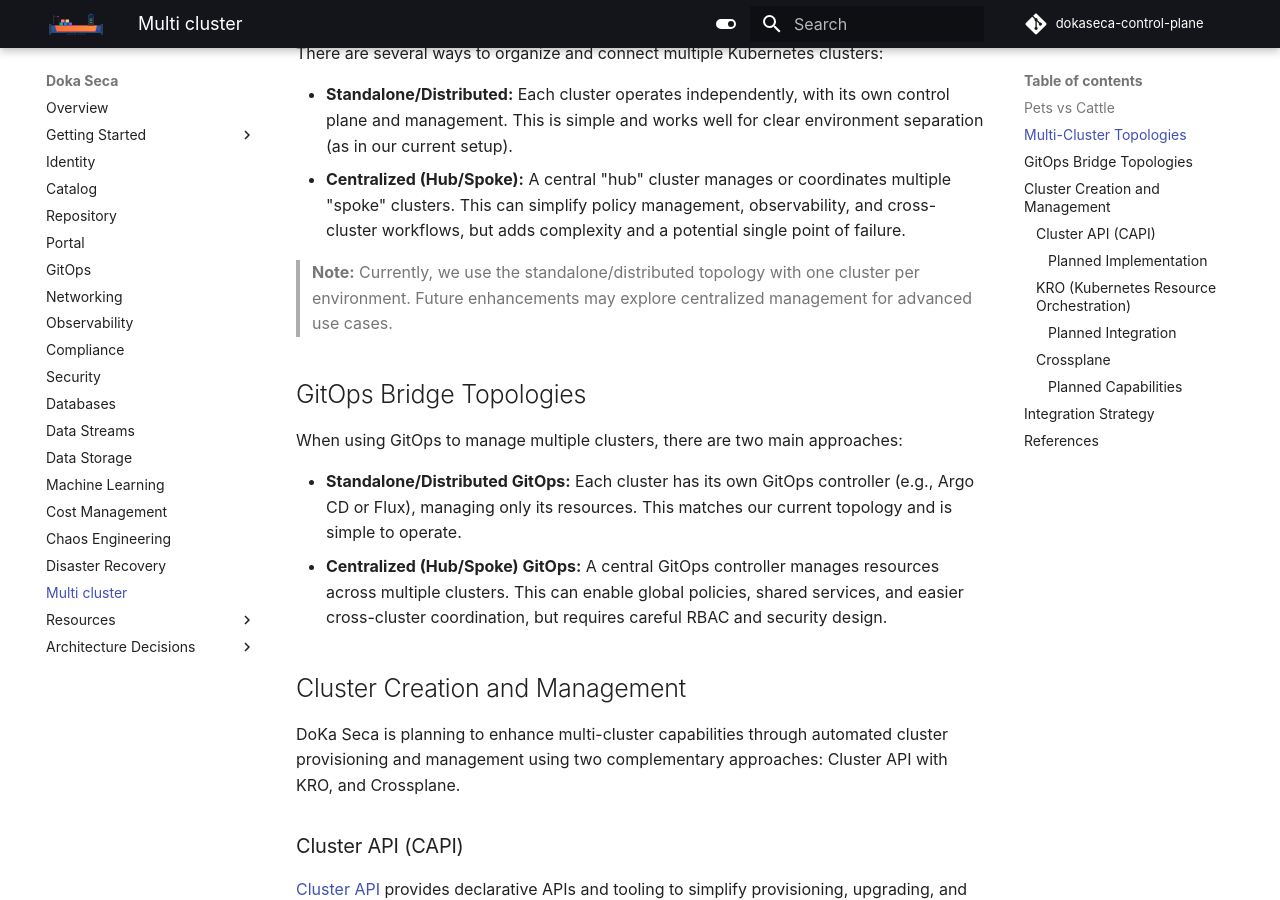
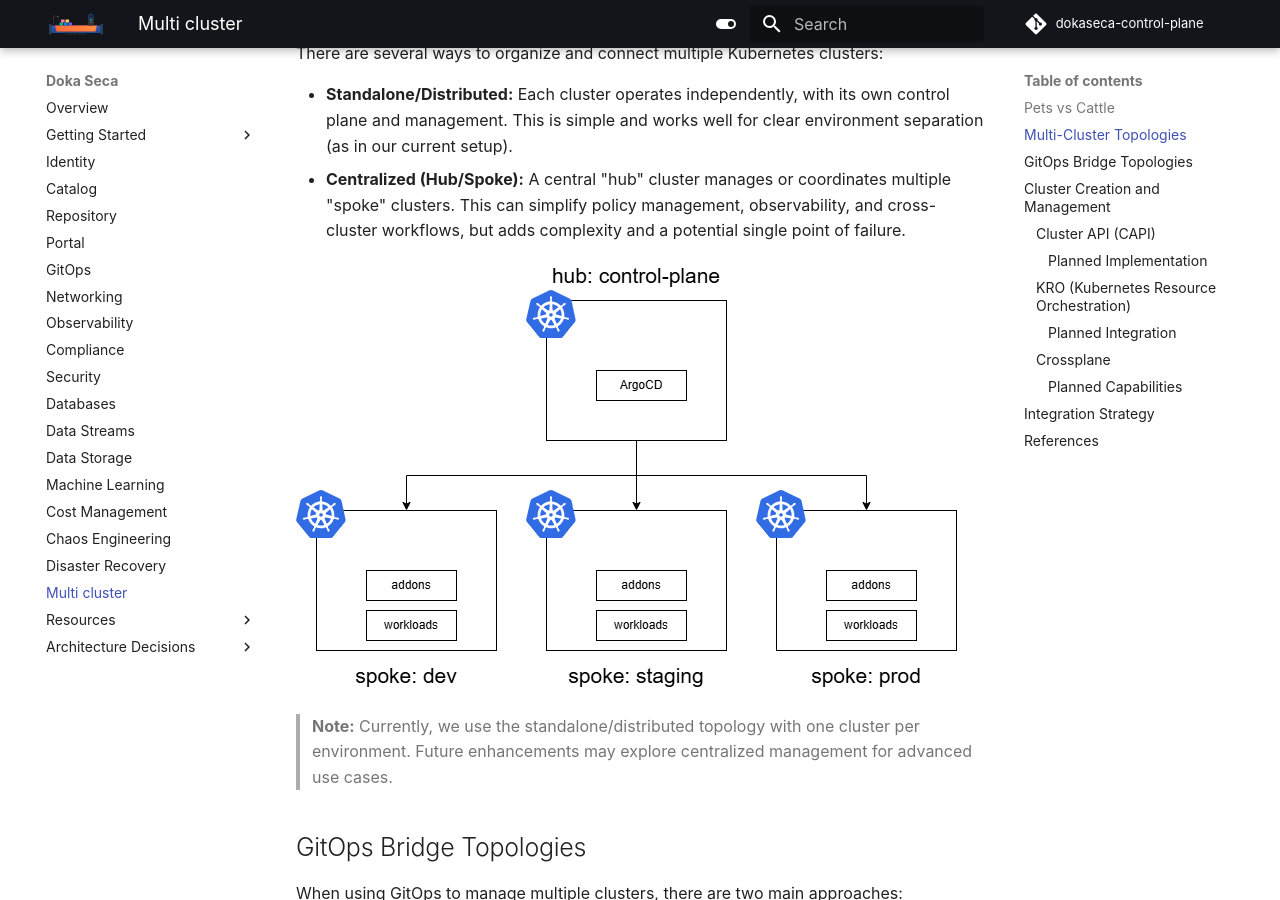
Before and after one commit to thatmlopsguy/dokaseca-control-plane, an MkDocs documentation site: the page built from docs/multicluster.md, in a window 1280 px wide and 900 px high, scrolled down 500 px. Built offline with MkDocs 1.6.1 and Material for MkDocs 9.7.7, drawn with Linux system fonts in a browser that asks for light colours; comment, search, counter and statistics services are not loaded.

Commit message:
docs: add hub-spoke diagram to multi-cluster documentation

```diff
--- a/docs/multicluster.md
+++ b/docs/multicluster.md
@@ -12,6 +12,8 @@
 
 - **Standalone/Distributed:** Each cluster operates independently, with its own control plane and management. This is simple and works well for clear environment separation (as in our current setup).
 - **Centralized (Hub/Spoke):** A central "hub" cluster manages or coordinates multiple "spoke" clusters. This can simplify policy management, observability, and cross-cluster workflows, but adds complexity and a potential single point of failure.
+
+![hub-spoke](assets/figures/diagrams/hup-spoke.drawio.png)
 
 > **Note:** Currently, we use the standalone/distributed topology with one cluster per environment. Future enhancements may explore centralized management for advanced use cases.
 
```
Also changed, not shown: docs/assets/figures/diagrams/hup-spoke.drawio.png (added), 1 other file.
